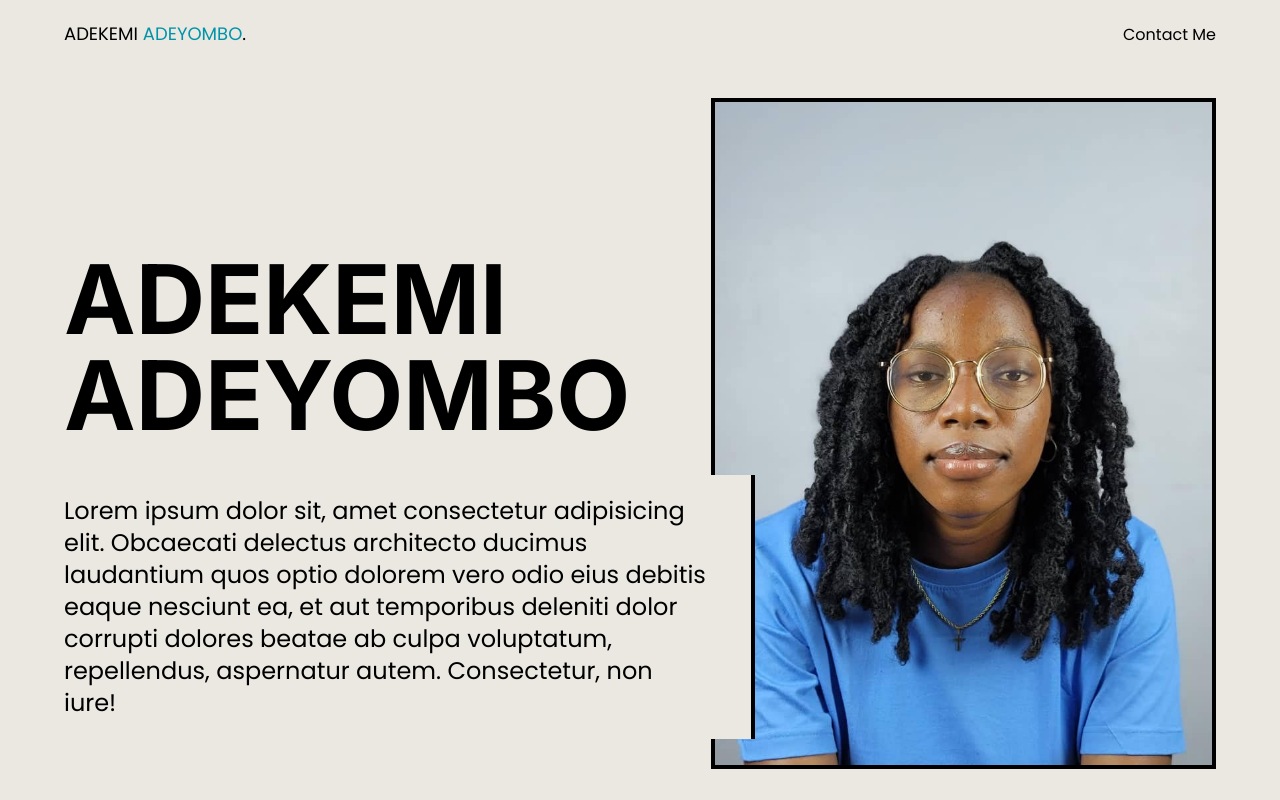
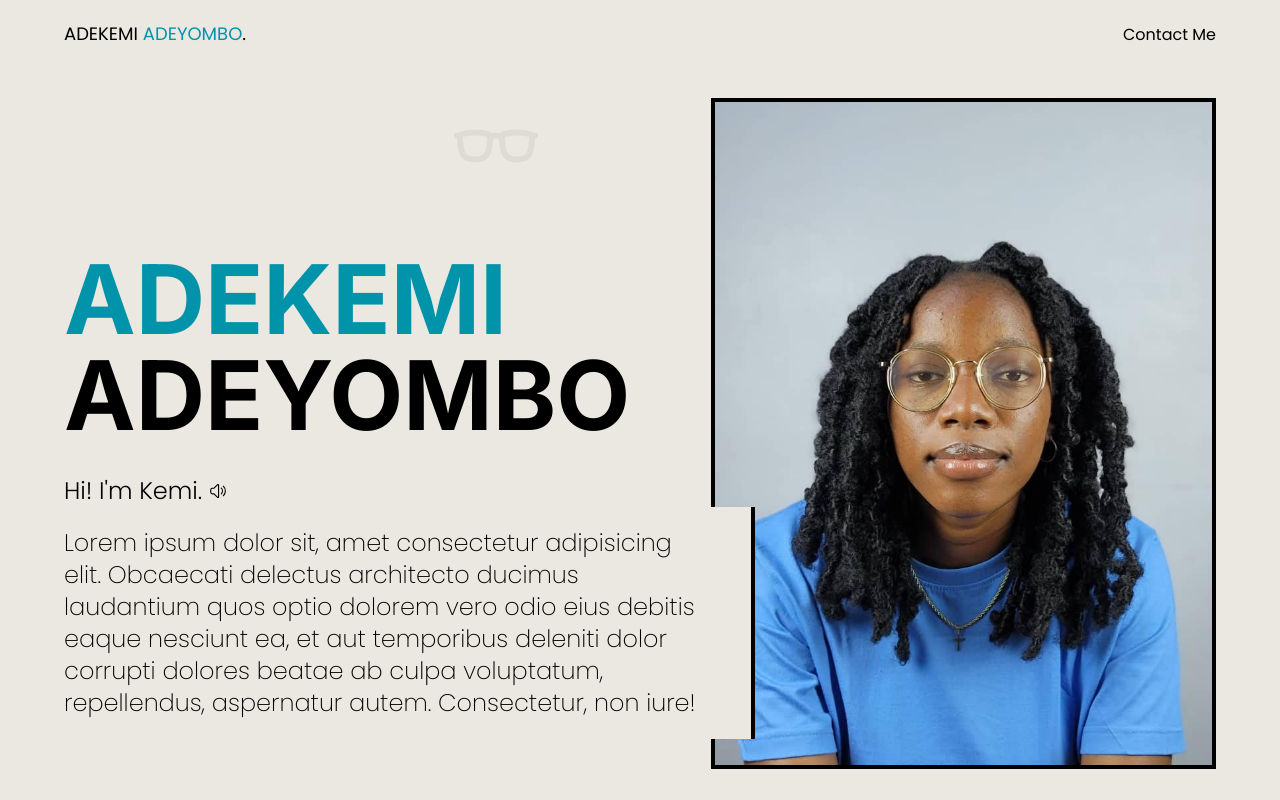
Before and after one commit to kryptcode/kemi, a Next.js app: page / in a window 1280 px wide. Built offline with nearby package versions, Linux system fonts and the light colour scheme.

Commit message:
"glasses"

```diff
--- a/package.json
+++ b/package.json
@@ -13,7 +13,8 @@
     "framer-motion": "^10.16.16",
     "next": "14.0.4",
     "react": "^18",
-    "react-dom": "^18"
+    "react-dom": "^18",
+    "react-icons": "^4.12.0"
   },
   "devDependencies": {
     "@types/node": "^20",
--- a/src/components/Hero.tsx
+++ b/src/components/Hero.tsx
@@ -1,10 +1,12 @@
 import Image from 'next/image'
 import heroImg from '../../unnamed.jpg'
 import { inter } from '@/lib/fonts'
+import { IoGlassesOutline } from 'react-icons/io5'
+import { HiOutlineSpeakerWave } from "react-icons/hi2";
 
 const Hero = () => {
   return (
-    <div>
+    <div className=''>
         <div className="w-[90%] mx-auto flex justify-between relative py-7">
             <div className='flex-[1.3] '></div>
             <div className='flex-1 overflow-hidden border-4 w-full border-black'>
@@ -12,12 +14,27 @@ const Hero = () => {
             </div>
 
             <div className='absolute top-1/4 z-10 lg:w-[60%]'>
-                <h1 className={`text-8xl font-bold mb-8 uppercase ${inter.className}`}>Adekemi <br /> Adeyombo</h1>
+                <div className=''>
+                    <h1 className={`text-8xl font-bold mb-8 uppercase text-[#0093A9] ${inter.className}`}>Adekemi <br />
+                    <span className='text-black'>Adeyombo</span>
+                     </h1>
+                </div>
+                <p className='text-2xl font-light'>
+
+                    <span className='flex space-x-3 items-center.'>
+                    Hi! I'm  Kemi.
+                    <div className='h-8 w-8 flex items-center justify-center hover:bg-[#0093A9] cursor-pointer transition-all ease-in-out duration-300 rounded-full '>
+                        <HiOutlineSpeakerWave className='text-lg' />
+                    </div>
+                    </span>
+                </p>
                 <p className="text-2xl py-5 pr-10 font-extralight  bg-[#eae8e0] border-r-4 border-black">
                     Lorem ipsum dolor sit, amet consectetur adipisicing elit. Obcaecati delectus architecto ducimus laudantium quos optio dolorem vero odio eius debitis eaque nesciunt ea, et aut temporibus deleniti dolor corrupti dolores beatae ab culpa voluptatum, repellendus, aspernatur autem. Consectetur, non iure!
                 </p>
             </div>
+        <IoGlassesOutline className='text-8xl absolute left-1/3 opacity-5' />
         </div>
+
     </div>
   )
 }
--- /dev/null
+++ b/src/components/svgs.tsx
@@ -0,0 +1,9 @@
+import { IoGlassesOutline } from "react-icons/io5";
+
+export const GlassesSvg = () => {
+  return (
+    <>
+        <IoGlassesOutline />
+    </>
+  )
+}
--- a/src/lib/fonts.ts
+++ b/src/lib/fonts.ts
@@ -13,5 +13,5 @@ export const roboto_mono = Roboto_Mono({
 export const poppins = Poppins({
     subsets: ['latin'],
     display: 'swap',
-    weight: ['400','500', '600', '700', '800', '900']
+    weight: ['200','300','400','500', '600', '700', '800', '900']
 })
```
Also changed, not shown: src/components/glasses-svgrepo-com.svg (added), 1 other file (tests, documents, lock files or other folders).
